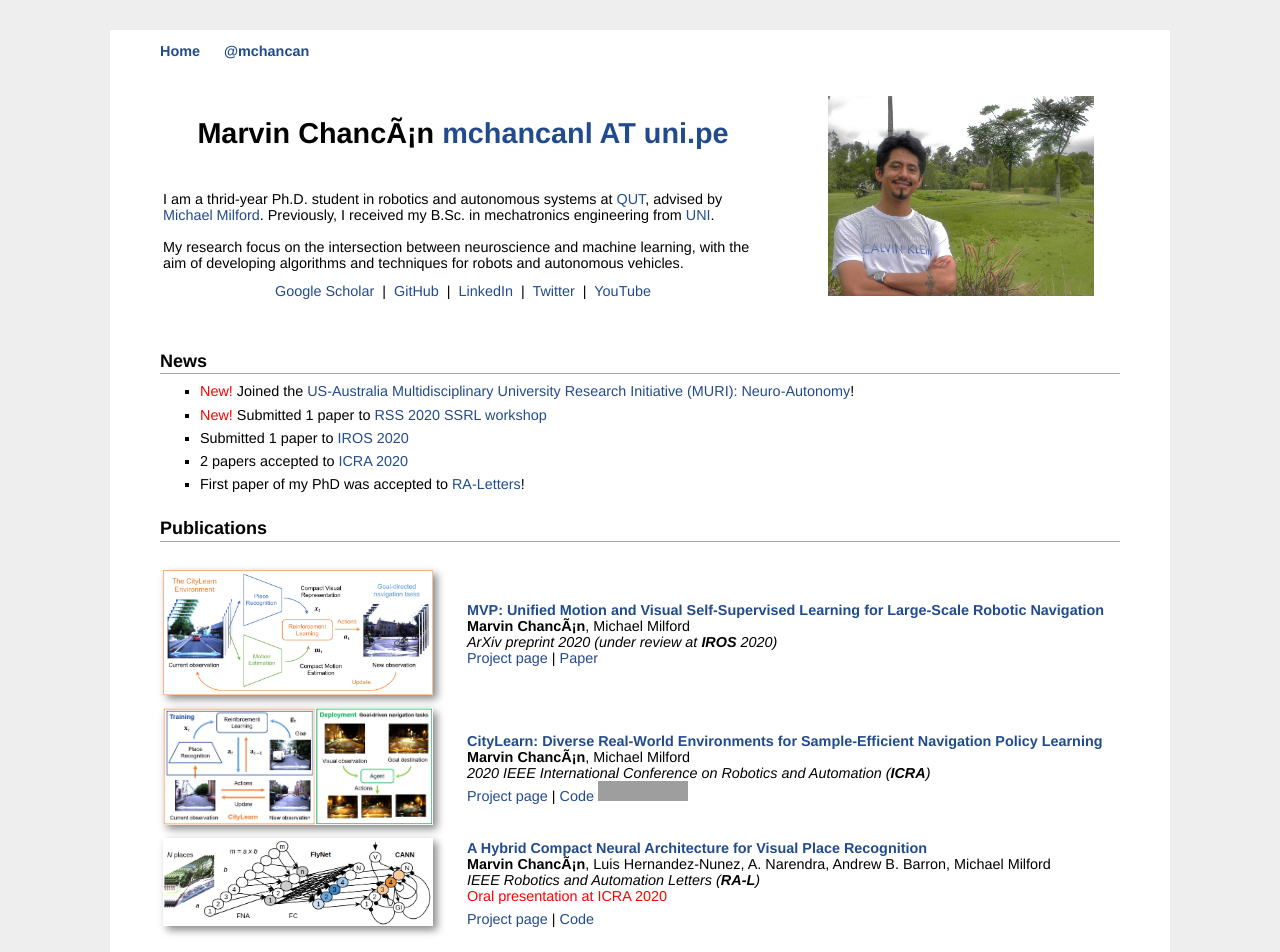
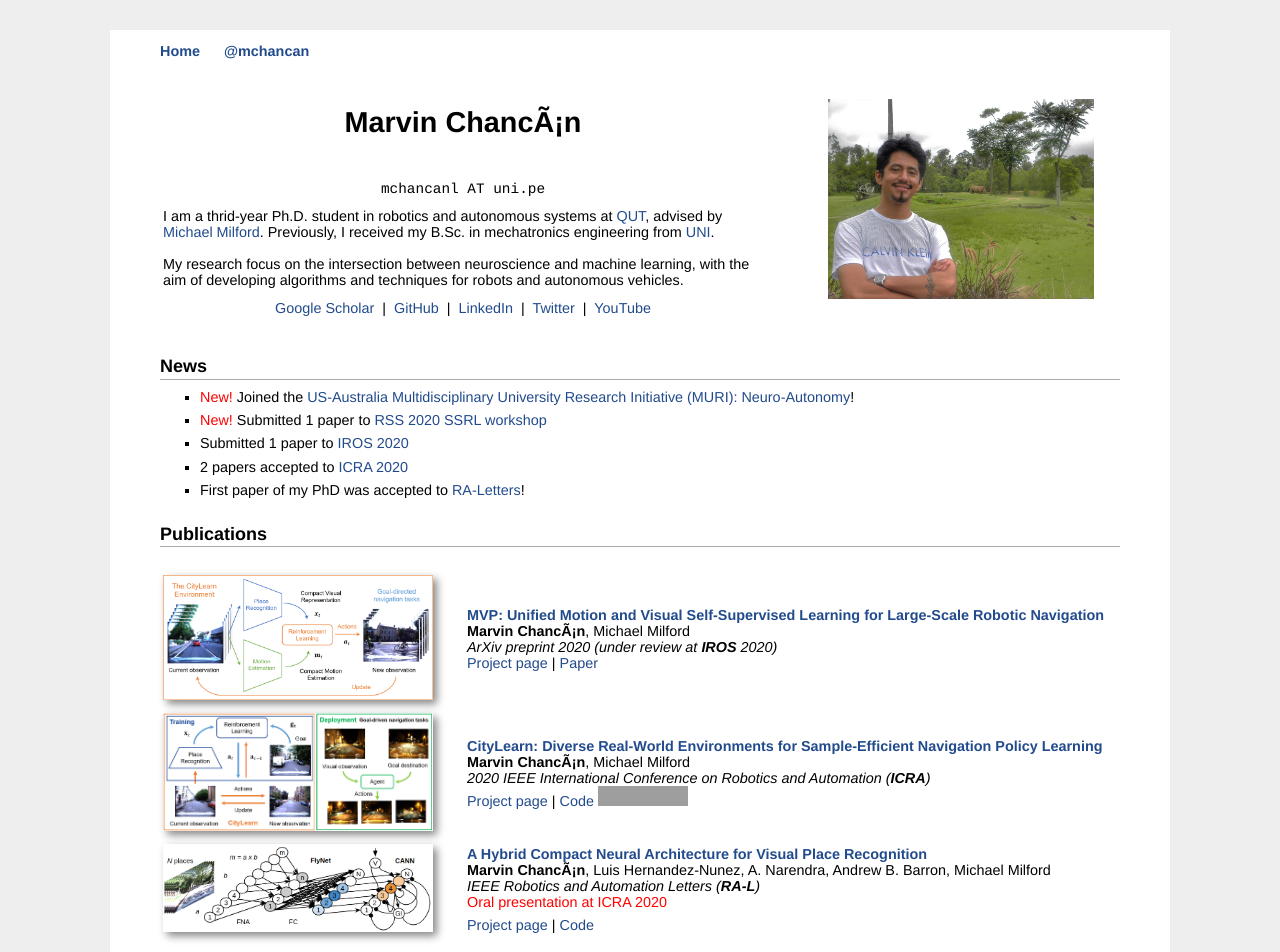
Before and after one commit to mchancan/mchancan.github.io, a Jekyll site: the page built from index.html, in a window 1280 px wide. Shown: the top 952 px of the page. Built offline with Jekyll 4.4.1, drawn with Linux system fonts in a browser that asks for light colours; comment, search, counter and statistics services are not loaded; grey boxes are pictures that could not be loaded.

Commit message:
Update index.html

```diff
--- a/index.html
+++ b/index.html
@@ -11,9 +11,11 @@ title: Marvin's Homepage
 		<h1>
 		<p align="center">
 		<b>Marvin Chancán</b>
-		<a <font face="courier">mchancanl AT uni.pe</font></a>
 		</p>
 		</h1>
+		<p align="center">
+		<font face="courier">mchancanl AT uni.pe</font>
+		</p>
 		<!--</div>-->
 		<p>
 		I am a thrid-year Ph.D. student in robotics and autonomous systems at <a href="https://www.qut.edu.au/science-engineering/schools/electrical-engineering-robotics">QUT</a>, advised by <a href="https://scholar.google.com/citations?user=TDSmCKgAAAAJ&hl=en">Michael Milford</a>.
```
